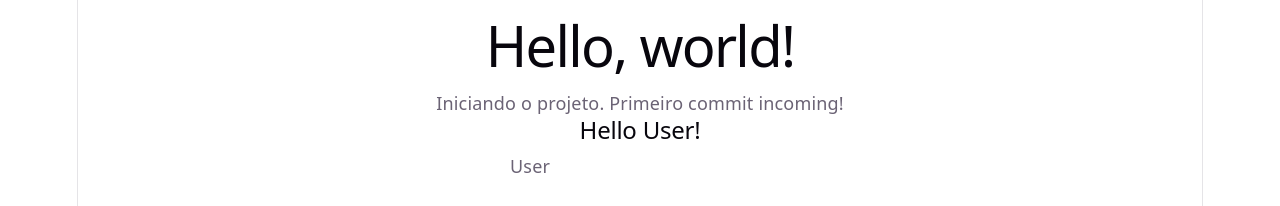
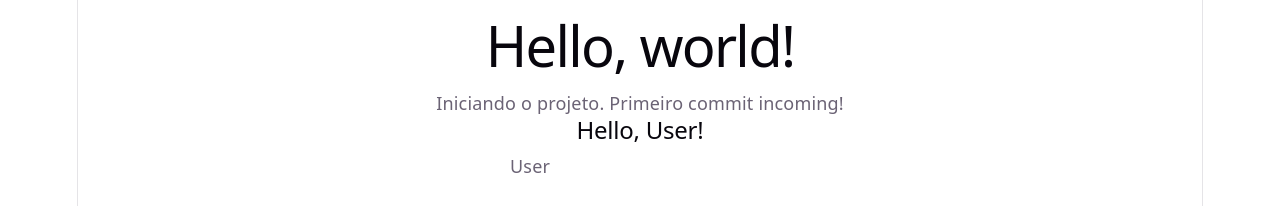
Before and after one commit to vaz-lucas/encontre-rpg, a React (Vite) app in the folder client/: page / in a window 1280 px wide. Shown: the top 206 px of the page. Built offline with nearby package versions, Linux system fonts and the light colour scheme.

Commit message:
vírgula adicionada ao hello, user

```diff
--- a/client/src/App.tsx
+++ b/client/src/App.tsx
@@ -21,7 +21,7 @@ function handleInputChange(event: React.ChangeEvent<HTMLInputElement>) {
 <p>Iniciando o projeto. Primeiro commit incoming!</p>
 
 
-<h2>Hello {user}!</h2>
+<h2>Hello, {user}!</h2>
 
 <input type="text" value={user} onChange={handleInputChange} placeholder="Your name" />
   </div>
```
